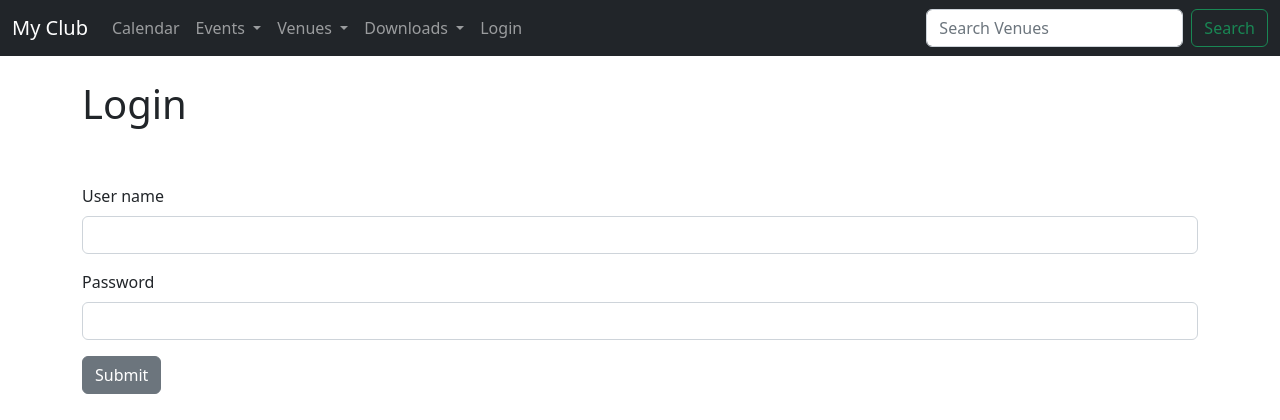
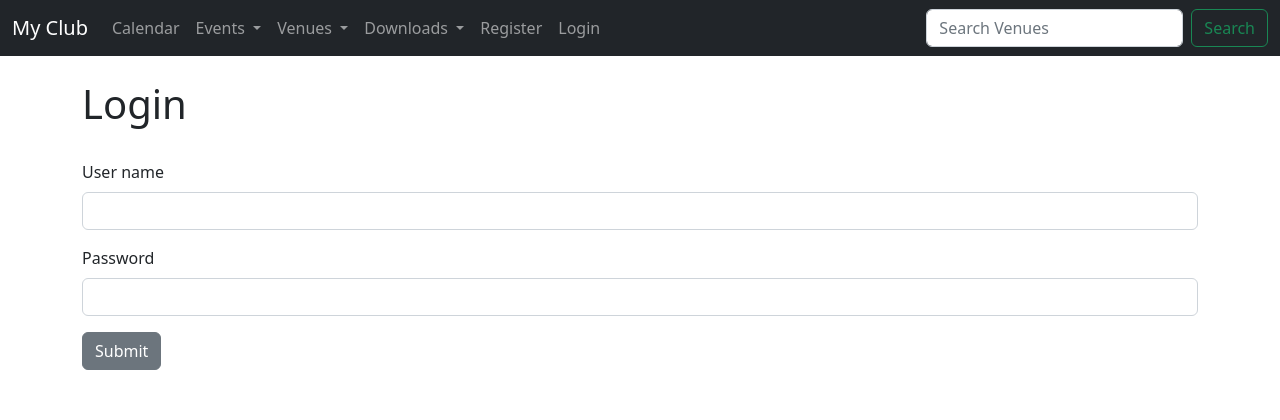
Before and after one commit to MUHAMMAD-NIYAS-P/Codemywednesdays, a Django app: page /login_user/ in a window 1280 px wide. Shown: the top 420 px of the page. Run offline with Django 4.2, Linux system fonts and the light colour scheme.

Commit message:
commit 23 v24 (registration form for users)

```diff
--- a/events/templates/events/navbar.html
+++ b/events/templates/events/navbar.html
@@ -47,6 +47,9 @@
           </li>
         {% else %}
           <li class="nav-item">
+            <a class="nav-link" href="{% url 'register-user' %}">Register</a>
+          </li>
+          <li class="nav-item">
             <a class="nav-link" href="{% url 'login' %}">Login</a>
           </li>
         {% endif %}
--- a/member/templates/authenticate/login.html
+++ b/member/templates/authenticate/login.html
@@ -3,7 +3,7 @@
 {% block content %}
 
     <h1>Login</h1>
-    <br><br>
+    <br>
 
     <form method="POST">
         {% csrf_token %}
--- a/member/urls.py
+++ b/member/urls.py
@@ -4,4 +4,5 @@ from . import views
 urlpatterns = [
     path('login_user/', views.login_user, name='login'),
     path('logout_user/', views.logout_user, name='logout'),
+    path('register_user/', views.register_user, name='register-user'),
 ]
--- a/member/views.py
+++ b/member/views.py
@@ -1,9 +1,29 @@
-from django.shortcuts import render
 from django.shortcuts import render, redirect
 from django.contrib.auth import authenticate, login, logout
 from django.contrib import messages
+from django.contrib.auth.forms import UserCreationForm
 
 # Create your views here.
+
+
+def register_user(request):
+
+    if request.method == 'POST':
+        form = UserCreationForm(request.POST)
+        if form.is_valid():
+            form.save()
+            username = form.cleaned_data['username']
+            password = form.cleaned_data['password1']
+            user = authenticate(username=username, password=password)
+            login(request, user)
+            messages.success(request, ("Registration successfull."))
+            return redirect('home')
+
+    else:
+        form = UserCreationForm()
+
+        return render(request, 'authenticate/register_user.html', { 'form':form })
+
 
 
 def logout_user(request):
```
Also changed, not shown: member/templates/authenticate/register_user.html (added, +16 -0 lines).
